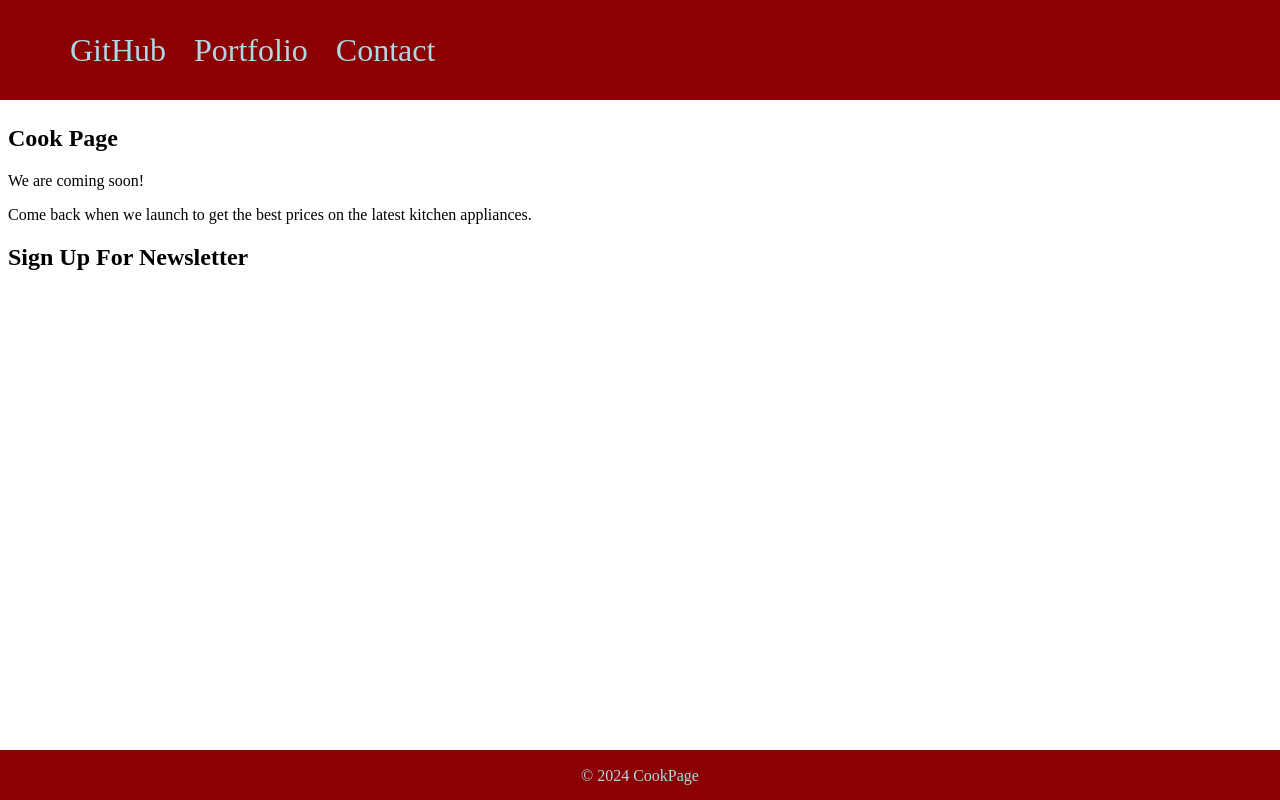
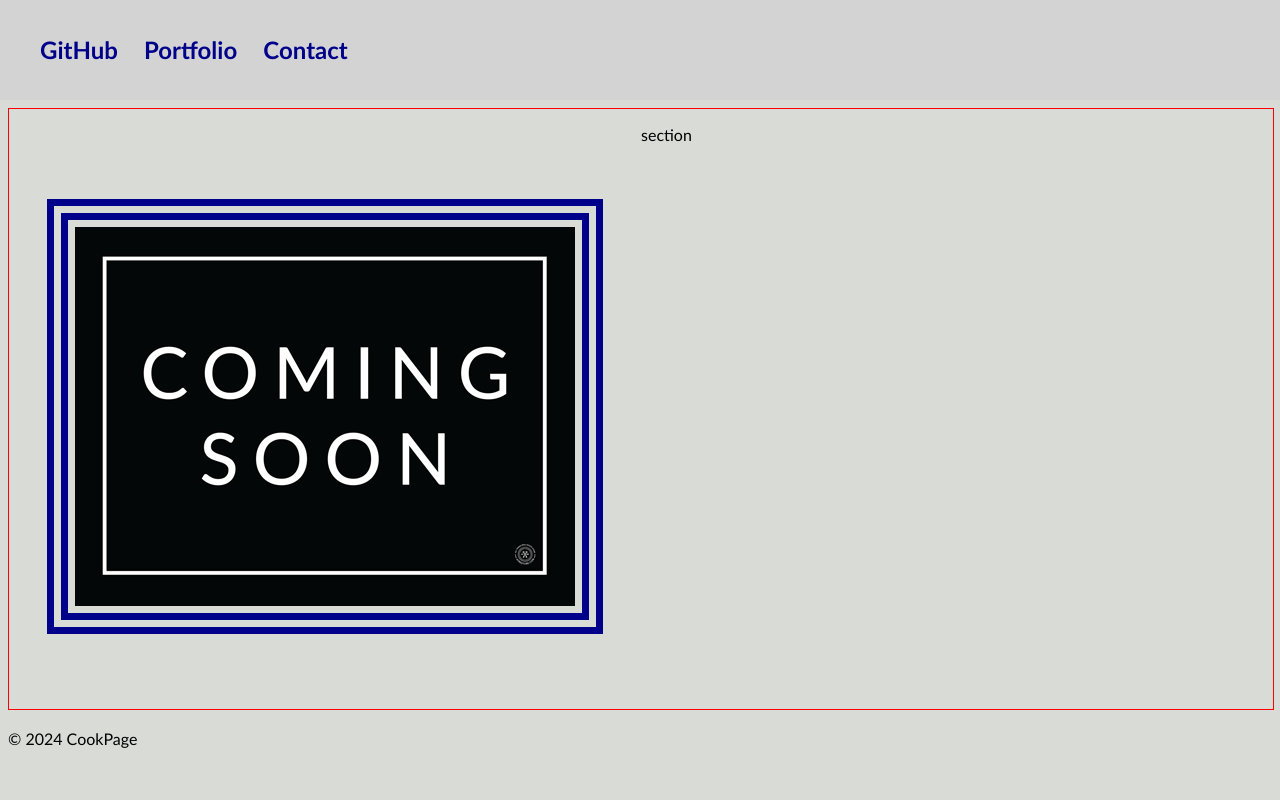
Before and after one commit to VanceGoblin/landing-page-project, a plain HTML site: page index.html in a window 1280 px wide. Drawn offline with Linux system fonts and the light colour scheme.

Commit message:
New Header, New Main, and Added Image

```diff
--- a/assets/css/style.css
+++ b/assets/css/style.css
@@ -1,25 +1,64 @@
+* {
+    font-family:'Trebuchet MS', 'Lucida Sans Unicode', 'Lucida Grande', 'Lucida Sans', Arial, sans-serif;
+}
+
+body {
+    background-color: #d9dcd6;
+}
+
+/* CSS for Header */
 header {
-    height: 100px;
     width: 100%;
     position: fixed;
-    top: 0;
-    left: 0;
-    line-height: 100px;
-    padding-left: 50px;
-    font-size: 32px;
-    background-color:darkred;
-    color:lightblue;
+    top: 0; left: 0;
+    background-color: lightgray;
+    color: darkblue;
 }
 
-#header-spacing{
+nav {
     margin-left: 20px;
+    line-height: 100px;
+    font-size: 24px;
 }
 
-.margin{
-    margin-top: 125px;
+.spacing {
+    padding-left: 20px;
 }
 
-footer{
+
+main {
+    margin-top: 100px;
+    display: inline-block;
+    height: 600px;
+    width: 100%;
+    border: 1px solid red;
+}
+
+section {
+    float: right;
+    width: 50%;
+}
+
+aside {
+    float: left;
+    width: 50%;
+    text-align: center;
+    padding-top: 90px;
+}
+
+#image {
+    padding: 7px;
+    border: 21px double darkblue;
+}
+/*
+
+
+
+aside {
+    float:left;
+}
+
+footer {
     height: 50px;
     width: 100%;
     position: fixed;
--- a/index.html
+++ b/index.html
@@ -10,20 +10,29 @@
 
 <body>
     <header>
-        <!--Add a Search Bar-->
-        <a id="header-spacing">GitHub</a>
-        <a id="header-spacing">Portfolio</a>
-        <a id="header-spacing">Contact</a>
+        <nav>
+            <a class="spacing"><strong>GitHub</strong></a>
+            <a class="spacing"><strong>Portfolio</strong></a>
+            <a class="spacing"><strong>Contact</strong></a>
+        <nav>
     </header>
+
+    <main>
+        <section>
+            <p>section</p>
+        </section>
+
+        <aside>
+            <img id="image" src="./assets/images/2c669f941719df950edaf76da96cfce1.png"/>
+        </aside>
+    </main>
+<!--    <aside class="margin">
+        <h1>Cook Page</h1>
+        <p>We are coming soon!</p>
+        <p>Come back when we launch to get the best prices on the latest kitchen appliances.</p>
+        <h2>Sign Up For Newsletter</h2>
+        Add boxes for Name and Email, then add a submit button.-->
 </body>
-
-<section class="margin">
-    <h1>Cook Page</h1>
-    <p>We are coming soon!</p>
-    <p>Come back when we launch to get the best prices on the latest kitchen appliances.</p>
-    <h2>Sign Up For Newsletter</h2>
-    <!--Add boxes for Name and Email, then add a submit button.-->
-</section>
 
 <footer>
     <p>© 2024 CookPage</p>
```
Also changed, not shown: assets/images/2c669f941719df950edaf76da96cfce1.png (added).
